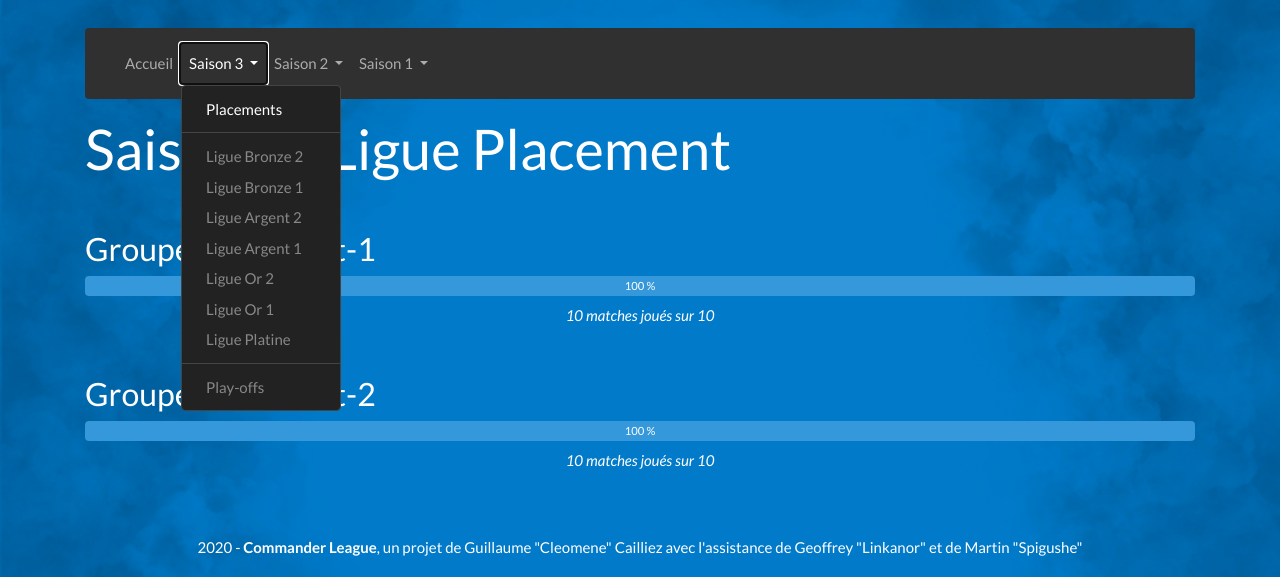
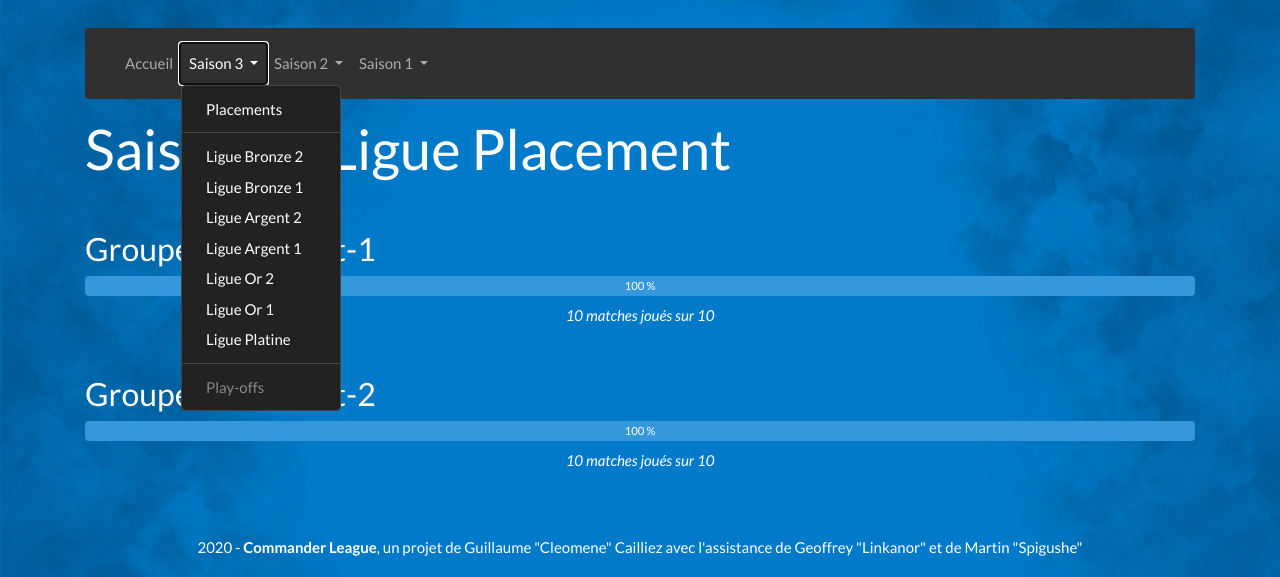
Before and after one commit to Spigushe/LigueSite, a PHP site: page /Saison-3/Ligue-Placement in a window 1280 px wide, after a click on "Saison 3". Shown: the part 223-800 px from the top of the page. Run offline with PHP 8.4, Linux system fonts and the light colour scheme; data comes from the database, SQL or seed files in the repository; some libraries are stand-ins or nearby versions.

Commit message:
MENU: Updating League 3 Menu

```diff
--- a/Afficher/Elements/Menu.php
+++ b/Afficher/Elements/Menu.php
@@ -24,13 +24,13 @@
 					<!-- Séparateur de liste -->
 					<div class="dropdown-divider"></div>
 					<!-- Séparateur de liste -->
-					<a class="dropdown-item disabled" href="/Saison-3/Ligue-Bronze-2">Ligue Bronze 2</a>
-					<a class="dropdown-item disabled" href="/Saison-3/Ligue-Bronze-1">Ligue Bronze 1</a>
-					<a class="dropdown-item disabled" href="/Saison-3/Ligue-Argent-2">Ligue Argent 2</a>
-					<a class="dropdown-item disabled" href="/Saison-3/Ligue-Argent-1">Ligue Argent 1</a>
-					<a class="dropdown-item disabled" href="/Saison-3/Ligue-Or-2">Ligue Or 2</a>
-					<a class="dropdown-item disabled" href="/Saison-3/Ligue-Or-1">Ligue Or 1</a>
-					<a class="dropdown-item disabled" href="/Saison-3/Ligue-Platine">Ligue Platine</a>
+					<a class="dropdown-item" href="/Saison-3/Ligue-Bronze-2">Ligue Bronze 2</a>
+					<a class="dropdown-item" href="/Saison-3/Ligue-Bronze-1">Ligue Bronze 1</a>
+					<a class="dropdown-item" href="/Saison-3/Ligue-Argent-2">Ligue Argent 2</a>
+					<a class="dropdown-item" href="/Saison-3/Ligue-Argent-1">Ligue Argent 1</a>
+					<a class="dropdown-item" href="/Saison-3/Ligue-Or-2">Ligue Or 2</a>
+					<a class="dropdown-item" href="/Saison-3/Ligue-Or-1">Ligue Or 1</a>
+					<a class="dropdown-item" href="/Saison-3/Ligue-Platine">Ligue Platine</a>
 					<!-- Séparateur de liste -->
 					<div class="dropdown-divider"></div>
 					<!-- Séparateur de liste -->
```
